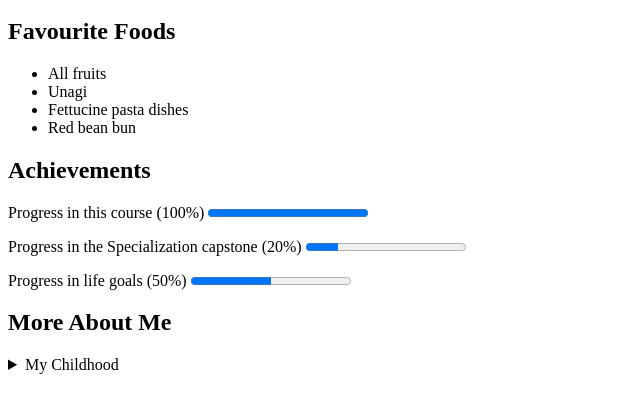
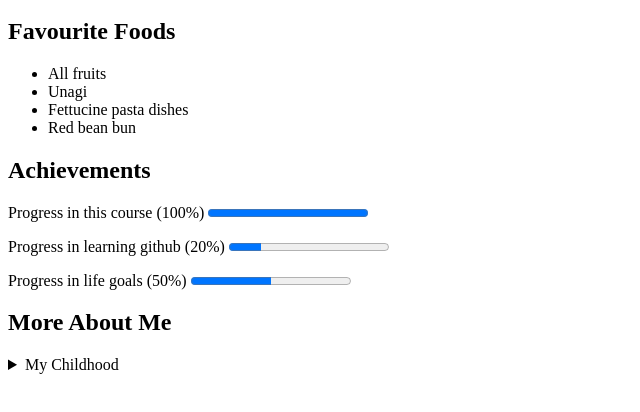
Before and after one commit to mmsdd/sample, a plain HTML site: page index.html in a window 1280 px wide. Shown: the part 100-512 px from the top of the page, without its empty margins (0-640 px from the left). Drawn offline with Linux system fonts and the light colour scheme.

Commit message:
changed one of the progress bar

```diff
--- a/index.html
+++ b/index.html
@@ -26,7 +26,7 @@
 	<section>
 		<h2>Achievements</h2>
 		<p>Progress in this course (100%) <progress value="100" max="100"></progress></p>
-		<p>Progress in the Specialization capstone (20%) <progress value="20" max="100"></progress></p>
+		<p>Progress in learning github (20%) <progress value="20" max="100"></progress></p>
 		<p>Progress in life goals (50%) <progress value="50" max="100"></progress></p>
 	</section>
 	<section>
```
